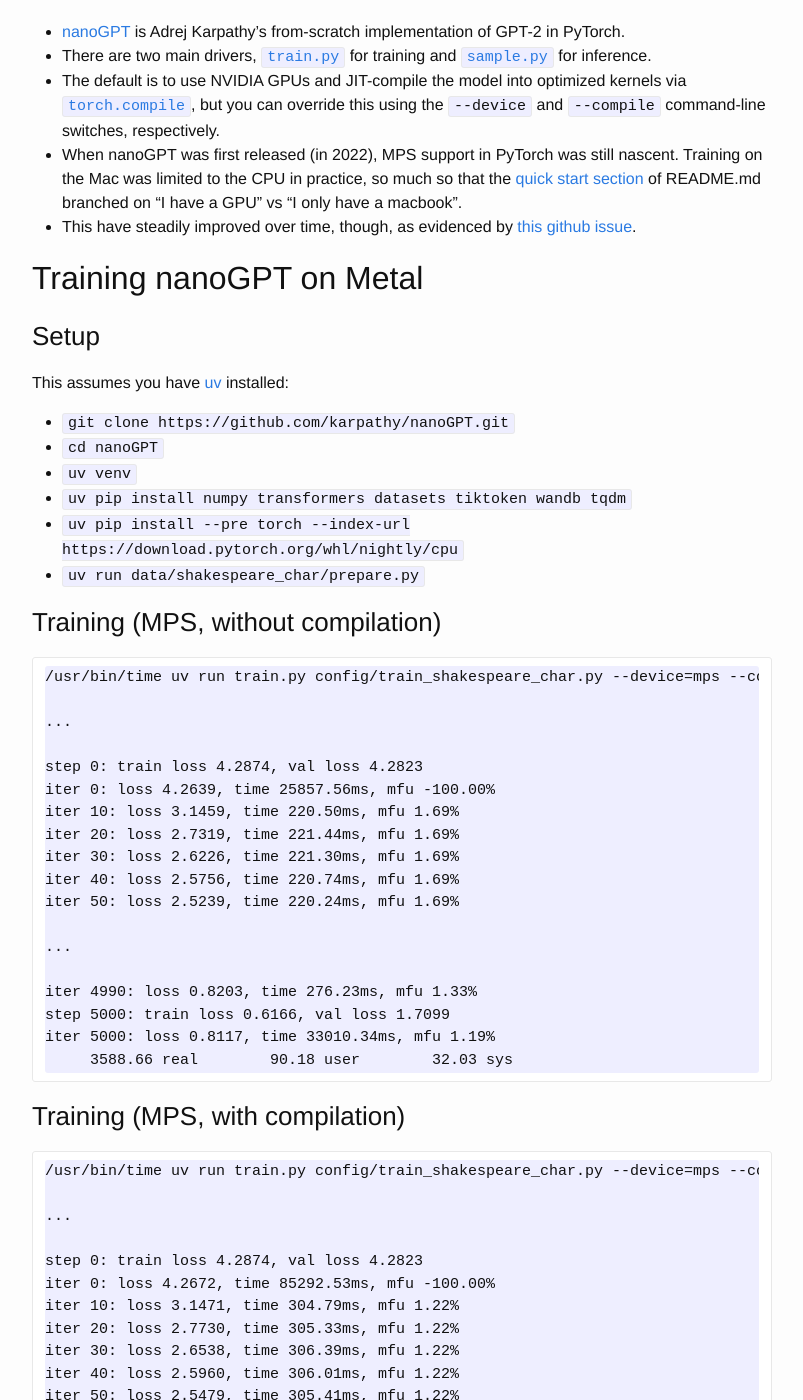
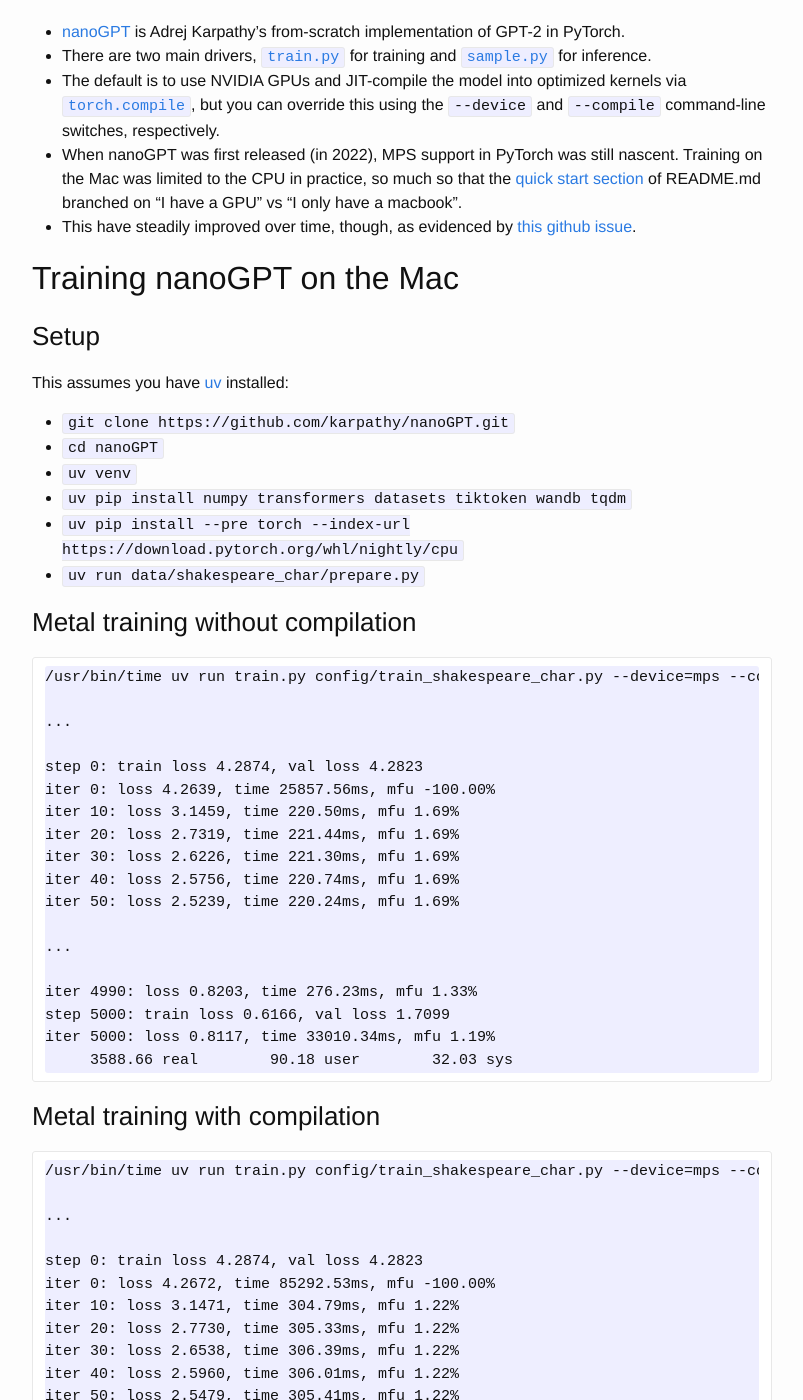
Before and after one commit to vglazer/vglazer.github.io, a Jekyll site: the page built from _posts/2025-09-16-state-of-training-on-metal.md, in a window 1280 px wide and 1400 px high, scrolled down 1409 px. Shown: the whole window, without its empty margins (238-1041 px from the left). Built offline with Jekyll 4.4.1, drawn with Linux system fonts in a browser that asks for light colours; nearby versions of some CDN libraries; some of the changed text lies outside the part shown.

Commit message:
Even more tweaks

````diff
--- a/_posts/2025-09-16-state-of-training-on-metal.md
+++ b/_posts/2025-09-16-state-of-training-on-metal.md
@@ -36,7 +36,7 @@ categories: metal jax pytorch llms nanogpt tinygrad mlx ane asitop
 - When nanoGPT was first released (in 2022), MPS support in PyTorch was still nascent. Training on the Mac was limited to the CPU in practice, so much so that the [quick start section](https://github.com/karpathy/nanoGPT?tab=readme-ov-file#quick-start) of README.md branched on "I have a GPU" vs "I only have a macbook".
 - This have steadily improved over time, though, as evidenced by [this github issue](https://github.com/karpathy/nanoGPT/issues/28).
 
-## Training nanoGPT on Metal
+## Training nanoGPT on the Mac
 
 ### Setup
 
@@ -49,7 +49,7 @@ This assumes you have [uv](https://docs.astral.sh/uv/) installed:
 - `uv pip install --pre torch --index-url https://download.pytorch.org/whl/nightly/cpu`
 - `uv run data/shakespeare_char/prepare.py`
 
-### Training (MPS, without compilation)
+### Metal training without compilation
 
 ```
 /usr/bin/time uv run train.py config/train_shakespeare_char.py --device=mps --compile=False
@@ -72,7 +72,7 @@ iter 5000: loss 0.8117, time 33010.34ms, mfu 1.19%
      3588.66 real        90.18 user        32.03 sys
 ```
 
-### Training (MPS, with compilation)
+### Metal training with compilation
 
 ```
 /usr/bin/time uv run train.py config/train_shakespeare_char.py --device=mps --compile=True
````
Also changed, not shown: other parts of _posts/2025-09-16-state-of-training-on-metal.md (+1 -1 lines).
